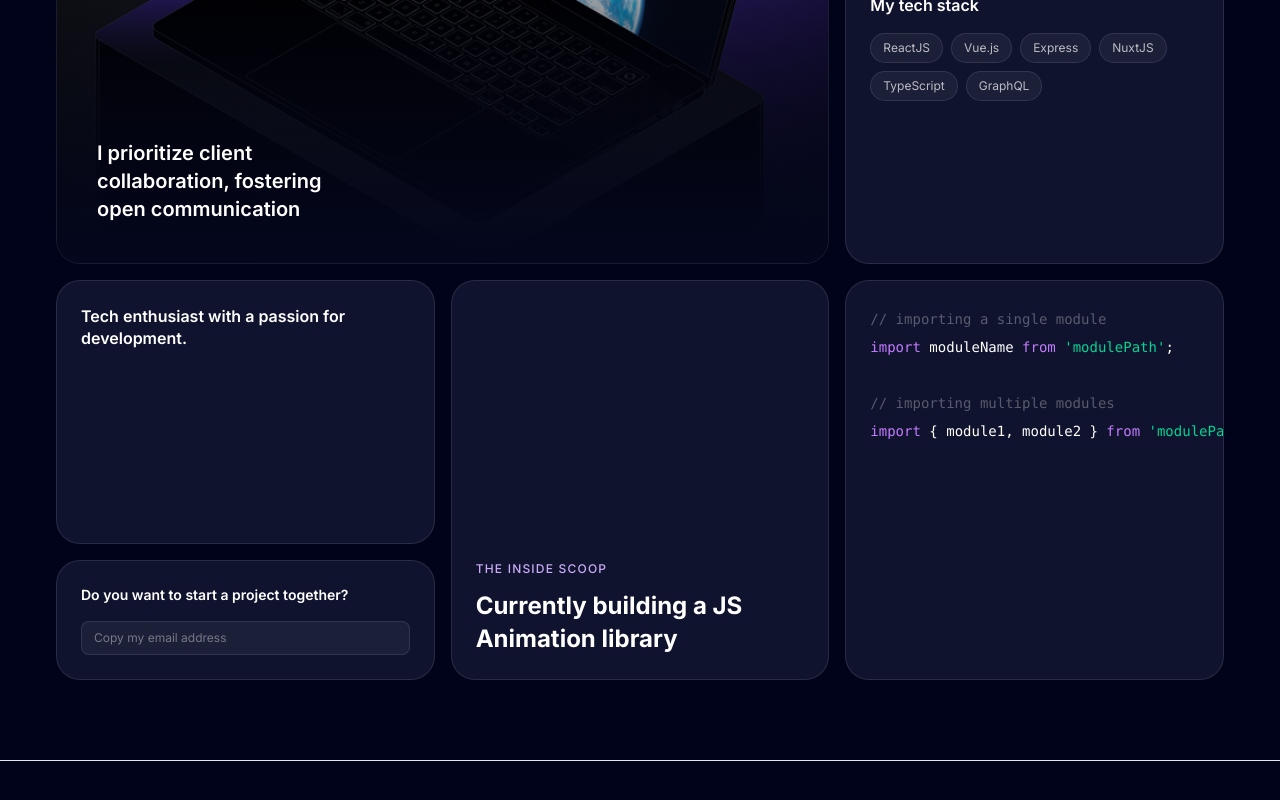
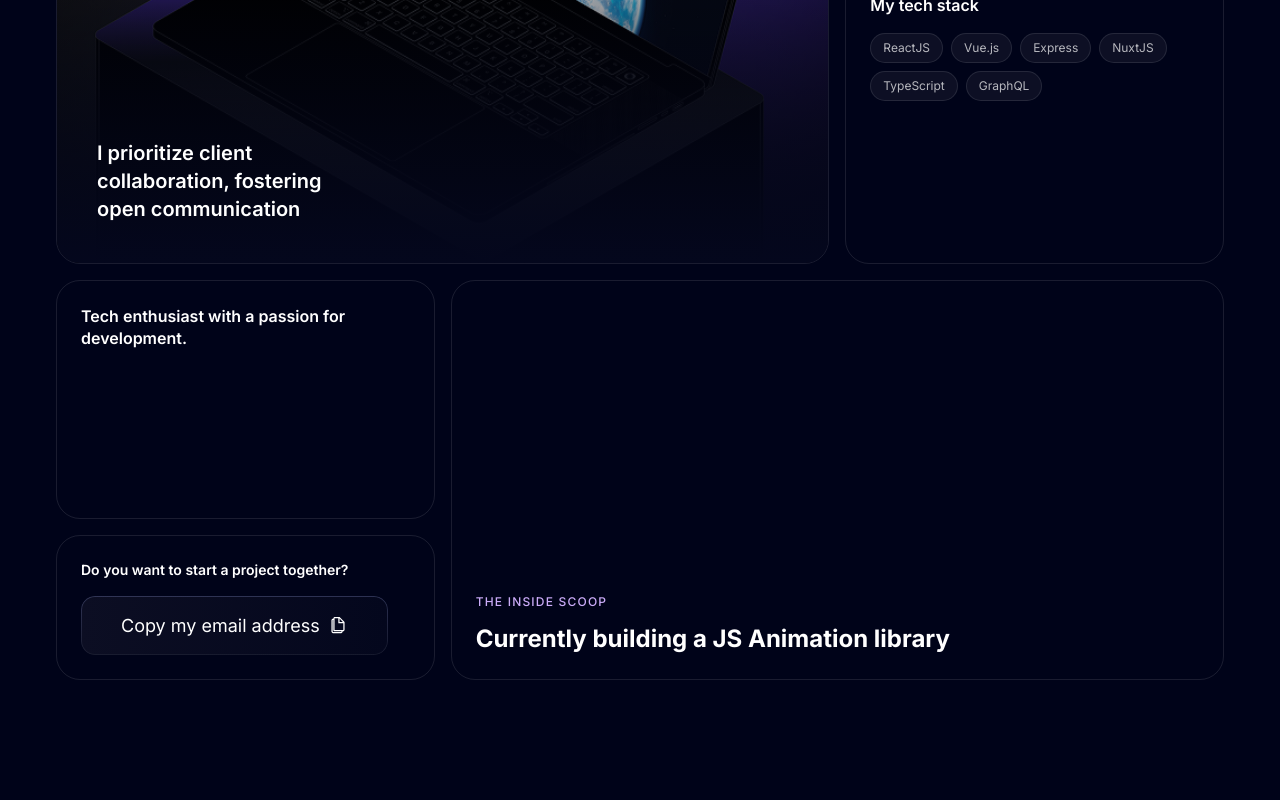
Before and after one commit to HrishikeshDev98/dev-portfolio, a Next.js app: page / in a window 1280 px wide. Shown: the part 1144-1944 px from the top of the page. Before the commit the page ends 1905 px from the top, so only its background shows below. Built offline with nearby package versions, Linux system fonts and the light colour scheme.

Commit message:
feat: integrate Button component for email copy functionality and clean up background styles

```diff
--- a/src/components/Work.tsx
+++ b/src/components/Work.tsx
@@ -1,6 +1,8 @@
 import React from 'react'
 import Image from 'next/image'
 import WorkImage1 from '@/static/images/work/work-1.png'
+import Button from './form/Button'
+import { IoMdCopy } from 'react-icons/io'
 
 const TIMEZONES = [
   { label: 'USA', city: 'Boston', offset: 'UTC-5' },
@@ -29,7 +31,7 @@ const Work = () => {
             </div>
           </div>
 
-          <div className="bg-[#10132e] border border-white/10 rounded-3xl p-6 flex flex-col gap-4">
+          <div className=" border border-white/10 rounded-3xl p-6 flex flex-col gap-4">
             <p className="text-white font-semibold text-base leading-snug">
               I&apos;m very flexible with time zone communications
             </p>
@@ -47,7 +49,7 @@ const Work = () => {
           </div>
 
           {/* Tech stack card */}
-          <div className="bg-[#10132e] border border-white/10 rounded-3xl p-6 flex flex-col gap-4">
+          <div className=" border border-white/10 rounded-3xl p-6 flex flex-col gap-4">
             <p className="text-white font-semibold text-base">My tech stack</p>
             <div className="flex flex-wrap gap-2">
               {TECH_STACK.map((tech) => (
@@ -63,53 +65,30 @@ const Work = () => {
         </div>
 
         {/* Bottom grid — 3 equal columns */}
-        <div className="grid grid-cols-3 gap-4">
+        <div className="grid grid-rows-2 grid-cols-3 gap-4">
           {/* Tech enthusiast + email CTA stacked */}
           <div className="flex flex-col gap-4">
-            <div className="bg-[#10132e] border border-white/10 rounded-3xl p-6 flex-1">
+            <div className=" border border-white/10 rounded-3xl p-6 flex-1">
               <p className="text-white font-semibold text-base leading-snug">
                 Tech enthusiast with a passion for development.
               </p>
             </div>
-            <div className="bg-[#10132e] border border-white/10 rounded-3xl p-6">
+            <div className=" border border-white/10 rounded-3xl p-6">
               <p className="text-white font-semibold text-sm mb-4 leading-snug">
                 Do you want to start a project together?
               </p>
-              <div className="flex items-center gap-2 bg-white/5 border border-white/10 rounded-lg px-3 py-2 cursor-pointer hover:bg-white/10 transition-colors">
-                <span className="text-white/40 text-xs">Copy my email address</span>
-              </div>
+              <Button text="Copy my email address" icon={<IoMdCopy size={20} />} />
             </div>
           </div>
 
           {/* Currently building */}
-          <div className="bg-[#10132e] border border-white/10 rounded-3xl p-6 flex flex-col justify-end h-[400px]">
+          <div className=" col-span-2 border border-white/10 rounded-3xl p-6 flex flex-col justify-end h-[400px]">
             <p className="text-secondary text-xs uppercase tracking-widest mb-3 font-medium">
               The Inside Scoop
             </p>
             <p className="text-white font-bold text-2xl leading-snug">
               Currently building a JS Animation library
             </p>
-          </div>
-
-          {/* Code snippet */}
-          <div className="h-[400px] border-gray-200 border-[1px] border-white/10 rounded-3xl bg-[#10132e] p-6 overflow-hidden">
-            <pre className="text-sm font-mono leading-7 select-none">
-              <span className="text-white/30">{'// importing a single module'}</span>
-              {'\n'}
-              <span className="text-purple-400">{'import '}</span>
-              <span className="text-white">{'moduleName '}</span>
-              <span className="text-purple-400">{'from '}</span>
-              <span className="text-emerald-400">{"'modulePath'"}</span>
-              <span className="text-white">;</span>
-              {'\n\n'}
-              <span className="text-white/30">{'// importing multiple modules'}</span>
-              {'\n'}
-              <span className="text-purple-400">{'import '}</span>
-              <span className="text-white">{'{ module1, module2 } '}</span>
-              <span className="text-purple-400">{'from '}</span>
-              <span className="text-emerald-400">{"'modulePath'"}</span>
-              <span className="text-white">;</span>
-            </pre>
           </div>
         </div>
       </div>
```
